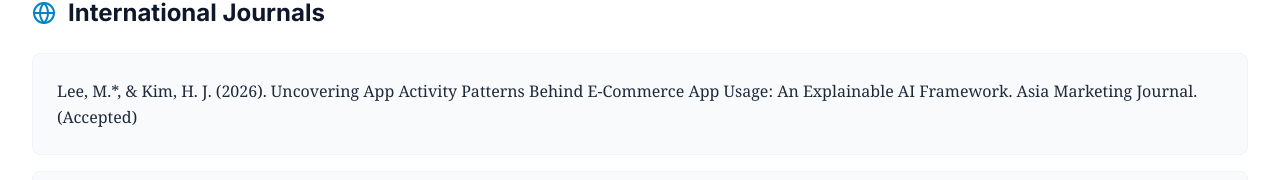
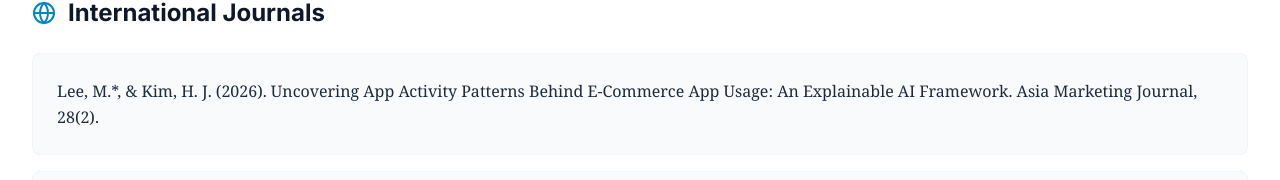
Before and after one commit to aibalab/myounggulee, a React (Vite) app: page /research in a window 1280 px wide. Shown: the part 296-476 px from the top of the page. Built offline with nearby package versions, Linux system fonts and the light colour scheme.

Commit message:
Update publication and teaching entries

```diff
--- a/src/data/labInfo.js
+++ b/src/data/labInfo.js
@@ -63,6 +63,7 @@ export const labInfo = {
             period: '2024 ~ 2026',
             courses: [
                 { type: '[MBA]', name: 'Management Information System', semester: 'Fall 2024' },
+                { type: '[MBA]', name: 'Business Analytics with AI', semester: 'Summer 2026' },
                 { type: '[Undergraduate]', name: 'Management Information Systems in Practice', semester: 'Fall 2024; Fall 2025; Spring 2026' },
                 { type: '[Undergraduate]', name: 'Data-driven Decision Making', semester: 'Spring 2024; Spring 2025; Spring 2026' },
                 { type: '[Undergraduate]', name: 'Data Mining', semester: 'Spring 2024; Spring/Fall 2025' },
--- a/src/pages/Research.jsx
+++ b/src/pages/Research.jsx
@@ -3,7 +3,7 @@ import { FileText, Mic, Globe, Book } from 'lucide-react';
 const Research = () => {
     const publications = {
         international: [
-            "Lee, M.*, & Kim, H. J. (2026). Uncovering App Activity Patterns Behind E-Commerce App Usage: An Explainable AI Framework. Asia Marketing Journal. (Accepted)",
+            "Lee, M.*, & Kim, H. J. (2026). Uncovering App Activity Patterns Behind E-Commerce App Usage: An Explainable AI Framework. Asia Marketing Journal, 28(2).",
             "Kim, W.- sung, Choi, I. & Lee, M.* (2025). Explainable AI-based mass appraisal: Insights from machine learning applications in Korea’s residential property market. International Journal of Strategic Property Management, 29(5), 350–376.",
             "Lee, M., Cho, J.*, Kim, Y., & Kim, H. J. (2025). Extracting offline retail shopping patterns: a restricted Boltzmann machines approach to customer segmentation and cross-selling. Expert Systems with Applications, 128797.",
             "Kim, H., & Lee, M.* (2025). Unraveling the Drivers of ESG Performance in Chinese Firms: An Explainable Machine-Learning Approach. Systems, 13(7), 578.",
```
